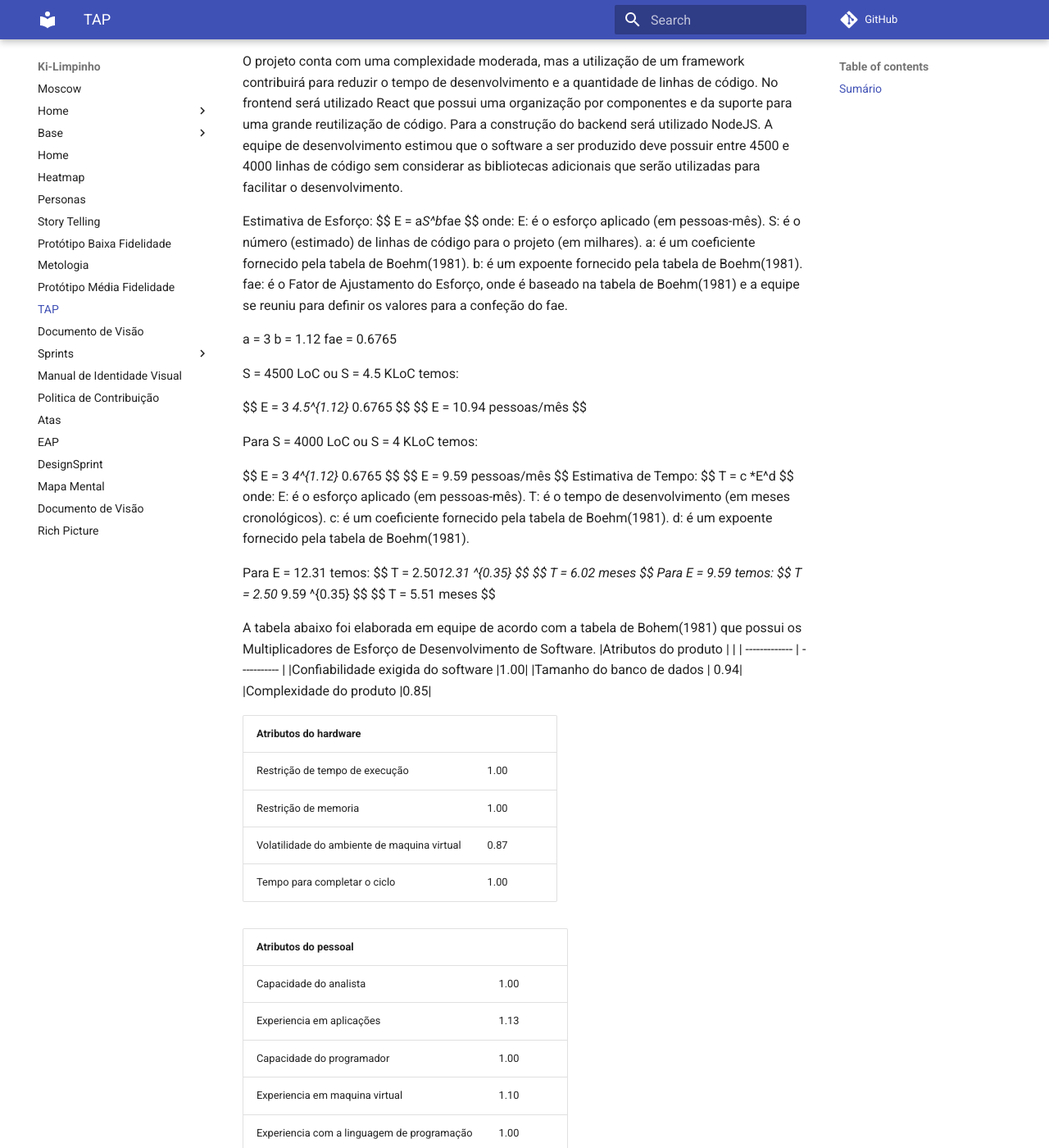
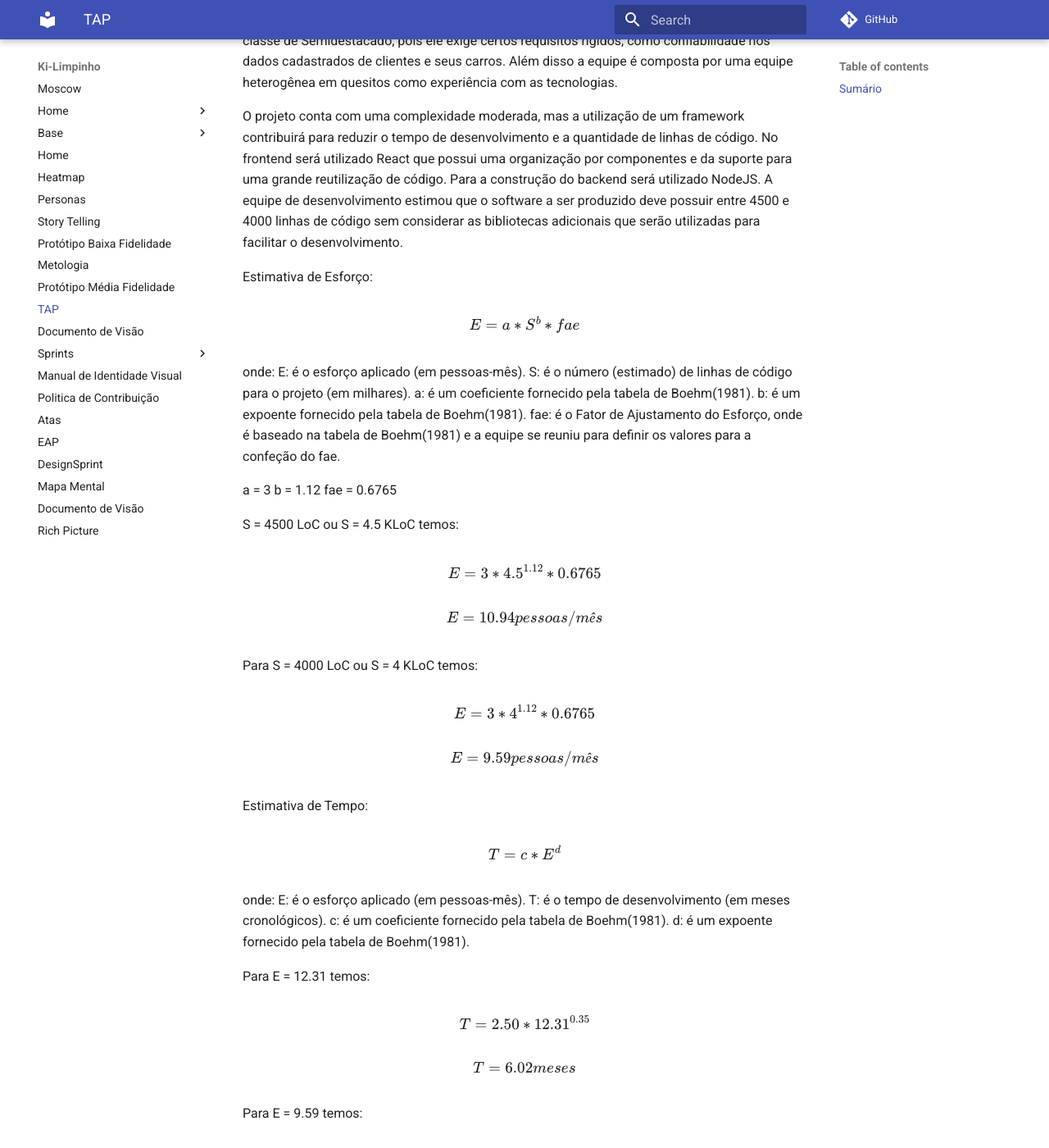
Before and after one commit to UnBArqDsw2021-2/2021.2_G2_Ki-Limpinho, an MkDocs documentation site: the page built from docs/tap.md, in a window 1280 px wide and 1400 px high, scrolled down 3905 px. Shown: the whole window at 82% size. Built offline with MkDocs 1.6.1 and Material for MkDocs 9.7.7, drawn with Linux system fonts in a browser that asks for light colours; comment, search, counter and statistics services are not loaded; part of the change alters nothing that is shown; some of the changed text lies outside the part shown.

Commit message:
Formula bugs

```diff
--- /dev/null
+++ b/docs/javascripts/mathjax.js
@@ -0,0 +1,16 @@
+window.MathJax = {
+	tex: {
+		inlineMath: [["\\(", "\\)"]],
+		displayMath: [["\\[", "\\]"]],
+		processEscapes: true,
+		processEnvironments: true,
+	},
+	options: {
+		ignoreHtmlClass: ".*|",
+		processHtmlClass: "arithmatex",
+	},
+};
+
+document$.subscribe(() => {
+	MathJax.typesetPromise();
+});
--- a/docs/tap.md
+++ b/docs/tap.md
@@ -1,20 +1,22 @@
 # ✅ Termo de Abertura do Projeto
 
-| Data       | Versão | Descrição      | Autor(es)                  |
-| ---------- | ------ | -------------- | -------------------------- |
-| 30/01/2022 | 0.1    | Versão inicial | Lucas Lima, Jonathan Jorge, Yuri Alves Bacarias|
+| Data       | Versão | Descrição      | Autor(es)                                            |
+| ---------- | ------ | -------------- | ---------------------------------------------------- |
+| 30/01/2022 | 0.1    | Versão inicial | Lucas Lima, Jonathan Jorge, Yuri Alves Bacarias      |
 | 03/02/2022 | 0.2    | Versão inicial | Caio Martins, Lucas Lima, Jonathan Jorge, Yuri Alves |
 
 ## Sumário
 
-1. [Introdução](#1---introdução)
-2. [Descrição do Projeto](#2---descrição-do-projeto)
-3. [Propósito e justificativa do projeto](#3---propósito-e-justificativa-do-projeto)
-4. [Requisitos de alto nível](#4---requisitos-de-alto-nível)
-5. [Restrições](#5---restrições)
-6. [Riscos](#6---riscos)
-7. [Estimativas de Custos](#7---estimatives-de-custos)
-8. [Referências Bibliográficas](#8---referencias-bibliográficas)
+- [✅ Termo de Abertura do Projeto](#-termo-de-abertura-do-projeto)
+  - [Sumário](#sumário)
+- [1 - Introdução](#1---introdução)
+- [2 - Descrição do projeto](#2---descrição-do-projeto)
+- [3 - Propósito e justificativa do projeto](#3---propósito-e-justificativa-do-projeto)
+- [4 - Requisitos de alto nível](#4---requisitos-de-alto-nível)
+- [5 - Restrições](#5---restrições)
+- [6 - Riscos](#6---riscos)
+- [7 - Estimativas de Custos](#7---estimativas-de-custos)
+- [8 - Referências Bibliográficas](#8---referências-bibliográficas)
 
 # 1 - Introdução
 
@@ -36,15 +38,15 @@ A plataforma será uma página web sendo possível o acesso a partir de computad
 | :-----------------------: | :----------------------------------------------------------------------------------------------------------------: |
 |             -             |        Configurar a integração do site dentro dos frameworks escolhidos para o projeto. (a serem definidos)        |
 |    Cadastro do cliente    |                Realizar cadastro do cliente com dados de comunicação, endereço e de identificação.                 |
-|   Cadastro de serviços    |                       Realizar cadastro dos serviços com suas respectivas descrições e preços                       |
+|   Cadastro de serviços    |                      Realizar cadastro dos serviços com suas respectivas descrições e preços                       |
 | Visualizar Fluxo de caixa |                                               Dashboard com entrada                                                |
 |   Realizar agendamentos   |                      Permitir o agendamento de um serviço por parte do cliente e do gerente.                       |
 |      Banco de Dados       | Permitir a comunicação entre o front e o banco de dados (a ser definido) para a criação de dashboards interativas. |
 
 # 5 - Restrições
 
-- O prazo para entrega do projeto é (a ser definida)
-- O projeto deve ser construído pela equipe 02 do segundo semestre letivo de 2021 da matéria Arquitetura e Desenho de Software.
+-   O prazo para entrega do projeto é (a ser definida)
+-   O projeto deve ser construído pela equipe 02 do segundo semestre letivo de 2021 da matéria Arquitetura e Desenho de Software.
 
 # 6 - Riscos
 
@@ -66,17 +68,17 @@ Nessa etapa é identificada o plano de risco do projeto. No gerenciamento de ris
 | Alta          |
 | Muito Alta    |
 
-| Risco | Impacto | probabilidade | prevenção |
-| ------------- | ----------- | ----------- | -------- |
-| Aluno retira a disciplina | Alto | Média | manter o grupo sempre alinhado e contente |
-| Perda de prazo das entregas | Alto | Baixa | Manter o grupo coordenado e sempre alinhado com os prazos |
-| Falta de comunicação na equipe | Alto | Muito Baixa | Manter um espaço de comunicação saudável |
-| Um dos membros ficar impossibilitado por doença | Alto | Alta | Reorganizar as tarefas de modo a não sobrecarregar os outros integrantes |
-| Equipe incapacitada tecnicamente | Muito Alto | Baixa | Escolha correta das tecnologias usadas abrangendo o conhecimento geral além de possibilidade de tempo para estudo |
-| Bugs/Falha | Alto | Muito Alta | Realizando testagem periodicamente |
-| Divergência de grade horária | Baixo | Muito Alta | Realização de heatmap, mantendo uma estratégia de distribuição de tarefas |
-| Sobrecarga de algum membro | Médio | Média | Reajuste de tarefas |
-| Falta de monitoramento e controle | Alto | Média | Elaboração de um cronograma com acompanhamento sistemático |
+| Risco                                           | Impacto    | probabilidade | prevenção                                                                                                         |
+| ----------------------------------------------- | ---------- | ------------- | ----------------------------------------------------------------------------------------------------------------- |
+| Aluno retira a disciplina                       | Alto       | Média         | manter o grupo sempre alinhado e contente                                                                         |
+| Perda de prazo das entregas                     | Alto       | Baixa         | Manter o grupo coordenado e sempre alinhado com os prazos                                                         |
+| Falta de comunicação na equipe                  | Alto       | Muito Baixa   | Manter um espaço de comunicação saudável                                                                          |
+| Um dos membros ficar impossibilitado por doença | Alto       | Alta          | Reorganizar as tarefas de modo a não sobrecarregar os outros integrantes                                          |
+| Equipe incapacitada tecnicamente                | Muito Alto | Baixa         | Escolha correta das tecnologias usadas abrangendo o conhecimento geral além de possibilidade de tempo para estudo |
+| Bugs/Falha                                      | Alto       | Muito Alta    | Realizando testagem periodicamente                                                                                |
+| Divergência de grade horária                    | Baixo      | Muito Alta    | Realização de heatmap, mantendo uma estratégia de distribuição de tarefas                                         |
+| Sobrecarga de algum membro                      | Médio      | Média         | Reajuste de tarefas                                                                                               |
+| Falta de monitoramento e controle               | Alto       | Média         | Elaboração de um cronograma com acompanhamento sistemático                                                        |
 
 # 7 - Estimativas de Custos
 
@@ -87,15 +89,17 @@ Levando em consideração a natureza da materia e o escopo do projeto a ser dese
 O projeto conta com uma complexidade moderada, mas a utilização de um framework contribuirá para reduzir o tempo de desenvolvimento e a quantidade de linhas de código. No frontend será utilizado React que possui uma organização por componentes e da suporte para uma grande reutilização de código. Para a construção do backend será utilizado NodeJS. A equipe de desenvolvimento estimou que o software a ser produzido deve possuir entre 4500 e 4000 linhas de código sem considerar as bibliotecas adicionais que serão utilizadas para facilitar o desenvolvimento.
 
 Estimativa de Esforço:
+
 $$
 E = a*S^b*fae
 $$
+
 onde:
-  E: é o esforço aplicado (em pessoas-mês).
-  S: é o número (estimado) de linhas de código para o projeto (em milhares).
-  a: é um coeficiente fornecido pela tabela de Boehm(1981).
-  b: é um expoente fornecido pela tabela de Boehm(1981).
-  fae: é o Fator de Ajustamento do Esforço, onde é baseado na tabela de Boehm(1981) e a equipe se reuniu para definir os valores para a confeção do fae.
+E: é o esforço aplicado (em pessoas-mês).
+S: é o número (estimado) de linhas de código para o projeto (em milhares).
+a: é um coeficiente fornecido pela tabela de Boehm(1981).
+b: é um expoente fornecido pela tabela de Boehm(1981).
+fae: é o Fator de Ajustamento do Esforço, onde é baseado na tabela de Boehm(1981) e a equipe se reuniu para definir os valores para a confeção do fae.
 
 a = 3
 b = 1.12
@@ -106,6 +110,7 @@ S = 4500 LoC ou S = 4.5 KLoC temos:
 $$
 E = 3 *4.5^{1.12}* 0.6765
 $$
+
 $$
 E = 10.94 pessoas/mês
 $$
@@ -115,13 +120,17 @@ Para S = 4000 LoC ou S = 4 KLoC temos:
 $$
 E = 3 *4^{1.12}* 0.6765
 $$
+
 $$
 E =  9.59   pessoas/mês
 $$
+
 Estimativa de Tempo:
+
 $$
 T = c *E^d
 $$
+
 onde:
 E: é o esforço aplicado (em pessoas-mês).
 T: é o tempo de desenvolvimento (em meses cronológicos).
@@ -129,47 +138,53 @@ c: é um coeficiente fornecido pela tabela de Boehm(1981).
 d: é um expoente fornecido pela tabela de Boehm(1981).
 
 Para E = 12.31 temos:
+
 $$
 T = 2.50*12.31 ^{0.35}
 $$
+
 $$
 T = 6.02  meses
 $$
+
 Para E = 9.59 temos:
+
 $$
 T = 2.50* 9.59  ^{0.35}
 $$
+
 $$
 T = 5.51  meses
 $$
 
 A tabela abaixo foi elaborada em equipe de acordo com a tabela de Bohem(1981) que possui os Multiplicadores de Esforço de Desenvolvimento de Software.
-|Atributos do produto |  |
-| ------------- | ----------- |
-|Confiabilidade exigida do software |1.00|
-|Tamanho do banco de dados | 0.94|
-|Complexidade do produto |0.85|
 
-|Atributos do hardware|  |
-| ------------- | ----------- |
-|Restrição de tempo de execução |1.00|
-|Restrição de memoria |1.00|
-|Volatilidade do ambiente de maquina virtual |0.87|
-|Tempo para completar o ciclo| 1.00|
+| Atributos do produto               |      |
+| ---------------------------------- | ---- |
+| Confiabilidade exigida do software | 1.00 |
+| Tamanho do banco de dados          | 0.94 |
+| Complexidade do produto            | 0.85 |
 
-|Atributos do pessoal|  |
-| ------------- | ----------- |
-|Capacidade do analista| 1.00|
-|Experiencia em aplicações| 1.13|
-|Capacidade do programador| 1.00|
-|Experiencia em maquina virtual| 1.10|
-|Experiencia com a linguagem de programação| 1.00|
+| Atributos do hardware                       |      |
+| ------------------------------------------- | ---- |
+| Restrição de tempo de execução              | 1.00 |
+| Restrição de memoria                        | 1.00 |
+| Volatilidade do ambiente de maquina virtual | 0.87 |
+| Tempo para completar o ciclo                | 1.00 |
 
-|Atributos de projeto|  |
-| ------------- | ----------- |
-|Uso de praticas modernas de programação| 0.91|
-|Uso de ferramentas de software| 0.91|
-|Cronograma exigido do desenvolvimento| 1.04|
+| Atributos do pessoal                       |      |
+| ------------------------------------------ | ---- |
+| Capacidade do analista                     | 1.00 |
+| Experiencia em aplicações                  | 1.13 |
+| Capacidade do programador                  | 1.00 |
+| Experiencia em maquina virtual             | 1.10 |
+| Experiencia com a linguagem de programação | 1.00 |
+
+| Atributos de projeto                    |      |
+| --------------------------------------- | ---- |
+| Uso de praticas modernas de programação | 0.91 |
+| Uso de ferramentas de software          | 0.91 |
+| Cronograma exigido do desenvolvimento   | 1.04 |
 
 # 8 - Referências Bibliográficas
 
--- a/mkdocs.yml
+++ b/mkdocs.yml
@@ -1,79 +1,88 @@
 site_name: Ki-Limpinho
 repo_url: https://github.com/UnBArqDsw2021-2/2021.2_G2_Ki-Limpinho
 
+markdown_extensions:
+    - pymdownx.arithmatex:
+          generic: true
+
+extra_javascript:
+    - javascripts/mathjax.js
+    - https://polyfill.io/v3/polyfill.min.js?features=es6
+    - https://cdn.jsdelivr.net/npm/mathjax@3/es5/tex-mml-chtml.js
+
 theme:
-  name: material
-  features: navigation.tabs
+    name: material
+    features: navigation.tabs
 
 nav:
-  - Moscow: "modelagem/priorizacao/moscow.md"
-  - Home:
+    - Moscow: "modelagem/priorizacao/moscow.md"
+    - Home:
+          - Home: "index.md"
+          - Heatmap: "heatmap.md"
+          - Lexicos: "lexicos.md"
+    - Base:
+          - Product Backlog: "modelagem/backlog.md"
+          - Backlog: modelagem/backlog.md
+          - Épicos:
+                -EP01: modelagem/Epicos/EP01.md
+                -EP02: modelagem/Epicos/EP02.md
+                -EP03: modelagem/Epicos/EP03.md
+                -EP04: modelagem/Epicos/EP04.md
+          - User-Stories:
+                - US01: modelagem/User-Stories/US01.md
+                - US02: modelagem/User-Stories/US02.md
+                - US03: modelagem/User-Stories/US03.md
+                - US04: modelagem/User-Stories/US04.md
+                - US05: modelagem/User-Stories/US05.md
+                - US06: modelagem/User-Stories/US06.md
+                - US07: modelagem/User-Stories/US07.md
+                - US08: modelagem/User-Stories/US08.md
+                - US09: modelagem/User-Stories/US09.md
+                - US10: modelagem/User-Stories/US10.md
+                - US11: modelagem/User-Stories/US11.md
+                - US12: modelagem/User-Stories/US12.md
+                - US13: modelagem/User-Stories/US13.md
+                - US14: modelagem/User-Stories/US14.md
+                - US15: modelagem/User-Stories/US15.md
+                - US16: modelagem/User-Stories/US16.md
+                - US17: modelagem/User-Stories/US17.md
+                - US17: modelagem/User-Stories/US17.md
+                - US18: modelagem/User-Stories/US18.md
+                - US19: modelagem/User-Stories/US19.md
+                - US20: modelagem/User-Stories/US20.md
+                - US21: modelagem/User-Stories/US21.md
+                - US22: modelagem/User-Stories/US22.md
+                - US23: modelagem/User-Stories/US23.md
+                - US24: modelagem/User-Stories/US24.md
+                - US25: modelagem/User-Stories/US25.md
+                - US26: modelagem/User-Stories/US26.md
+                - US27: modelagem/User-Stories/US27.md
+                - US28: modelagem/User-Stories/US28.md
+                - US29: modelagem/User-Stories/US29.md
+                - US30: modelagem/User-Stories/US30.md
+                - US31: modelagem/User-Stories/US31.md
+                - US32: modelagem/User-Stories/US32.md
+
     - Home: "index.md"
     - Heatmap: "heatmap.md"
-    - Lexicos: "lexicos.md"
-  - Base:
-    - Product Backlog: "modelagem/backlog.md"
-    - Backlog: modelagem/backlog.md
-    - Épicos:
-        -EP01: modelagem/Epicos/EP01.md
-        -EP02: modelagem/Epicos/EP02.md
-        -EP03: modelagem/Epicos/EP03.md
-        -EP04: modelagem/Epicos/EP04.md
-    - User-Stories:
-        - US01: modelagem/User-Stories/US01.md
-        - US02: modelagem/User-Stories/US02.md
-        - US03: modelagem/User-Stories/US03.md
-        - US04: modelagem/User-Stories/US04.md
-        - US05: modelagem/User-Stories/US05.md
-        - US06: modelagem/User-Stories/US06.md
-        - US07: modelagem/User-Stories/US07.md
-        - US08: modelagem/User-Stories/US08.md
-        - US09: modelagem/User-Stories/US09.md
-        - US10: modelagem/User-Stories/US10.md
-        - US11: modelagem/User-Stories/US11.md
-        - US12: modelagem/User-Stories/US12.md
-        - US13: modelagem/User-Stories/US13.md
-        - US14: modelagem/User-Stories/US14.md
-        - US15: modelagem/User-Stories/US15.md
-        - US16: modelagem/User-Stories/US16.md
-        - US17: modelagem/User-Stories/US17.md
-        - US17: modelagem/User-Stories/US17.md
-        - US18: modelagem/User-Stories/US18.md
-        - US19: modelagem/User-Stories/US19.md
-        - US20: modelagem/User-Stories/US20.md
-        - US21: modelagem/User-Stories/US21.md
-        - US22: modelagem/User-Stories/US22.md
-        - US23: modelagem/User-Stories/US23.md
-        - US24: modelagem/User-Stories/US24.md
-        - US25: modelagem/User-Stories/US25.md
-        - US26: modelagem/User-Stories/US26.md
-        - US27: modelagem/User-Stories/US27.md
-        - US28: modelagem/User-Stories/US28.md
-        - US29: modelagem/User-Stories/US29.md
-        - US30: modelagem/User-Stories/US30.md
-        - US31: modelagem/User-Stories/US31.md
-        - US32: modelagem/User-Stories/US32.md
-
-  - Home: "index.md"
-  - Heatmap: "heatmap.md"
-  - Personas: "sprint01/Personas.md"
-  - Story Telling: "sprint01/StoryTelling.md"
-  - Protótipo Baixa Fidelidade: "prototipoBaixa.md"
-  - Metologia: "metodologia_do_projeto.md"
-  - Protótipo Média Fidelidade: "prototipoMedia.md"
-  - TAP: "tap.md"
-  - Documento de Visão: "DocumentoDeVisao.md"
-  - Sprints:
-    - Sprint01:
-      - Planning: "Sprints/sprint01/Planning.md"
-      - Review: "Sprints/sprint01/Review.md"
-    - Sprint02:
-      - Planning: "Sprints/sprint02/Planning02.md"
-  - Manual de Identidade Visual: "manualIdentidadeVisual.md"
-  - Politica de Contribuição: "PoliticaDeContribuição.md"
-  - Atas: "Atas/ATA_18_01_2022.md"
-  - EAP : "EAP.md"
-  - DesignSprint: "designSprint.md"
-  - Mapa Mental: "mapaMental.md"
-  - Documento: "DocumentoDeVisao.md"
-  - Rich Picture: "richPicture.md"
+    - Personas: "sprint01/Personas.md"
+    - Story Telling: "sprint01/StoryTelling.md"
+    - Protótipo Baixa Fidelidade: "prototipoBaixa.md"
+    - Metologia: "metodologia_do_projeto.md"
+    - Protótipo Média Fidelidade: "prototipoMedia.md"
+    - TAP: "tap.md"
+    - Documento de Visão: "DocumentoDeVisao.md"
+    - Sprints:
+          - Sprint01:
+                - Planning: "Sprints/sprint01/Planning.md"
+                - Review: "Sprints/sprint01/Review.md"
+          - Sprint02:
+                - Planning: "Sprints/sprint02/Planning02.md"
+    - Manual de Identidade Visual: "manualIdentidadeVisual.md"
+    - Politica de Contribuição: "PoliticaDeContribuição.md"
+    - Atas: "Atas/ATA_18_01_2022.md"
+    - EAP: "EAP.md"
+    - DesignSprint: "designSprint.md"
+    - Mapa Mental: "mapaMental.md"
+    - Documento: "DocumentoDeVisao.md"
+    - Rich Picture: "richPicture.md"
```
